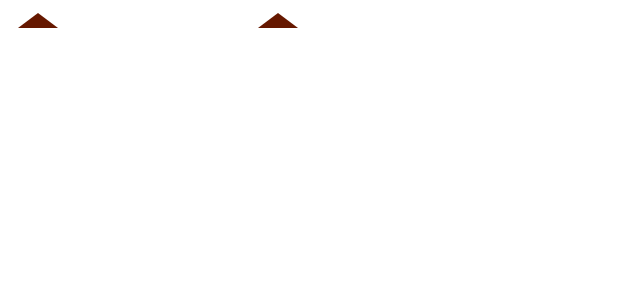
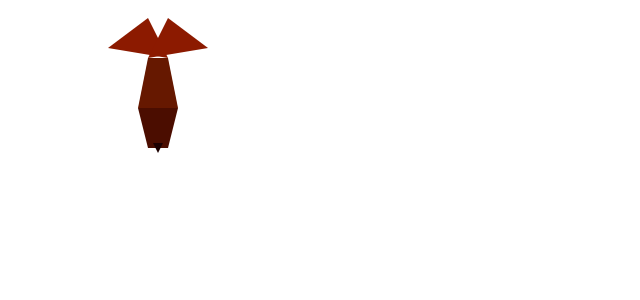
Before and after one commit to mayasanduy/metamask-fox-animation, a React (Vite) app: page / in a window 1280 px wide. Shown: the top 300 px of the page, without its empty margins (0-640 px from the left). Built offline with nearby package versions, Linux system fonts and the light colour scheme.

Commit message:
Update foxHeadPaths.js

```diff
--- a/src/foxHeadPaths.js
+++ b/src/foxHeadPaths.js
@@ -1,12 +1,27 @@
 export const foxHeadPaths = [
   {
-    id: 'mock-ear-left',
-    d: 'M10,20 L30,5 L50,20 Z',
+    id: 'ear-left',
+    d: 'M100 40 L140 10 L160 50 Z',
+    fill: '#8C1A00',
+  },
+  {
+    id: 'ear-right',
+    d: 'M200 40 L160 10 L140 50 Z',
+    fill: '#8C1A00',
+  },
+  {
+    id: 'face-upper',
+    d: 'M140 50 L160 50 L170 100 L130 100 Z',
     fill: '#661800',
   },
   {
-    id: 'mock-ear-right',
-    d: 'M250,20 L270,5 L290,20 Z',
-    fill: '#661800',
+    id: 'face-lower',
+    d: 'M130 100 L170 100 L160 140 L140 140 Z',
+    fill: '#4B0D00',
   },
+  {
+    id: 'nose',
+    d: 'M145 135 L155 135 L150 145 Z',
+    fill: '#1C0000',
+  }
 ];
```
